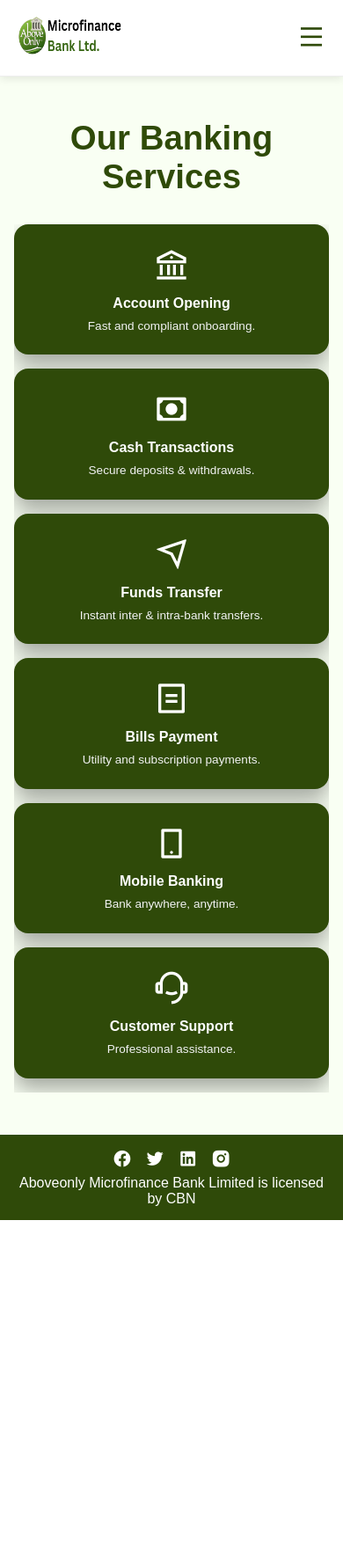
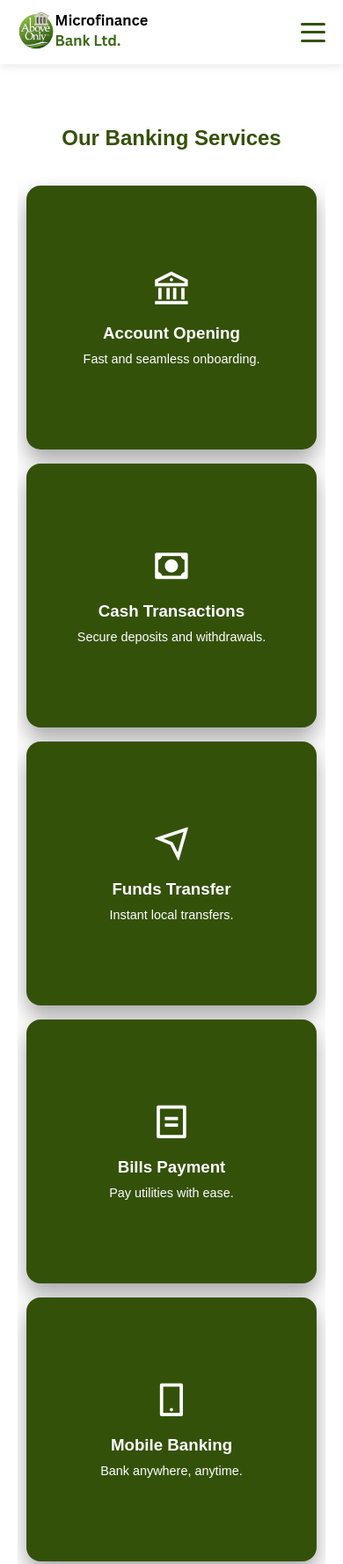
Before and after one commit to Igie1Odeh4/myf1rst-, a plain HTML site: page services.html in a window 390 px wide. Shown: the top 1778 px of the page at 88% size. Before the commit the page ends 1387 px from the top, so only its background shows below. Drawn offline with nearby package versions, Linux system fonts and the light colour scheme.

Commit message:
Add files via upload

```diff
--- a/services.html
+++ b/services.html
@@ -7,9 +7,247 @@
 
 <!-- Remix Icons -->
 <link href="https://cdn.jsdelivr.net/npm/remixicon@4.8.0/fonts/remixicon.css" rel="stylesheet">
- <link rel="stylesheet" href="style.css" />
 
+<style>
+/* ============ RESET ============ */
+* {
+  margin: 0;
+  padding: 0;
+  box-sizing: border-box;
+  font-family: Arial, Helvetica, sans-serif;
+}
+
+:root {
+  --green-dark: #34510a;
+  --green-light: #f9fff3;
+}
+
+/* ============ BODY ============ */
+body {
+  min-height: 100vh;
+  display: flex;
+  flex-direction: column;
+}
+
+/* ============ NAVBAR ============ */
+nav {
+  background: #fff;
+  box-shadow: 0 2px 10px rgba(0,0,0,.1);
+  position: sticky;
+  top: 0;
+  z-index: 1000;
+}
+
+.nav_content {
+  max-width: 1200px;
+  margin: auto;
+  padding: 12px 20px;
+  display: flex;
+  justify-content: space-between;
+  align-items: center;
+}
+
+.logo img {
+  height: 45px;
+}
+
+/* Hamburger */
+#menu-toggle {
+  display: none;
+}
+
+.checkbox {
+  display: none;
+  width: 28px;
+  height: 22px;
+  flex-direction: column;
+  justify-content: space-between;
+  cursor: pointer;
+}
+
+.checkbox span {
+  height: 3px;
+  background: var(--green-dark);
+  border-radius: 3px;
+  transition: 0.4s;
+}
+
+/* Animate to X */
+#menu-toggle:checked + .checkbox span:nth-child(1) {
+  transform: rotate(45deg) translate(5px, 6px);
+}
+#menu-toggle:checked + .checkbox span:nth-child(2) {
+  opacity: 0;
+}
+#menu-toggle:checked + .checkbox span:nth-child(3) {
+  transform: rotate(-45deg) translate(6px, -6px);
+}
+
+/* Nav links */
+nav ul {
+  list-style: none;
+  display: flex;
+  gap: 25px;
+}
+
+nav ul li a {
+  text-decoration: none;
+  color: var(--green-dark);
+  padding: 6px 10px;
+  border-radius: 5px;
+}
+
+nav ul li a:hover {
+  background: #006025;
+  color: #fff;
+}
+
+/* ============ SERVICES SECTION ============ */
+.services-section {
+  padding: 70px 20px;
+  text-align: center;
+}
+
+.services-section h2 {
+  margin-bottom: 30px;
+  color: var(--green-dark);
+}
+
+/* Wrapper */
+.scroll-wrapper {
+  max-width: 1200px;
+  margin: auto;
+  position: relative;
+}
+
+/* Desktop: horizontal scroll */
+.services {
+  display: flex;
+  gap: 1rem;
+  overflow-x: auto;
+  padding: 10px;
+  scroll-behavior: smooth;
+}
+
+/* Cards */
+.service-card {
+  min-width: calc((100% - 2rem) / 3);
+  background: var(--green-dark);
+  color: #fff;
+  border-radius: 16px;
+  padding: 2.5rem 1.8rem;
+  min-height: 300px;
+  display: flex;
+  flex-direction: column;
+  justify-content: center;
+  box-shadow: 0 12px 25px rgba(0,0,0,0.35);
+  transition: transform 0.3s ease;
+}
+
+.service-card:hover {
+  transform: translateY(-6px);
+}
+
+.service-card i {
+  font-size: 2.8rem;
+  margin-bottom: 1rem;
+}
+
+.service-card h3 {
+  margin-bottom: .5rem;
+}
+
+.service-card p {
+  font-size: .9rem;
+  line-height: 1.5;
+}
+
+/* Scroll buttons */
+.scroll-btn {
+  position: absolute;
+  top: 50%;
+  transform: translateY(-50%);
+  width: 40px;
+  height: 40px;
+  border-radius: 50%;
+  border: none;
+  font-size: 2rem;
+  cursor: pointer;
+  background: #fff;
+  box-shadow: 0 2px 8px rgba(0,0,0,.3);
+}
+
+.scroll-left { left: -18px; }
+.scroll-right { right: -18px; }
+
+/* ============ FOOTER ============ */
+footer {
+  margin-top: auto;
+  background: var(--green-dark);
+  color: #fff;
+  text-align: center;
+  padding: 15px;
+}
+
+.social_container {
+  display: flex;
+  justify-content: center;
+  gap: 15px;
+  margin-bottom: 8px;
+}
+
+.social_container a {
+  color: #fff;
+  font-size: 1.5rem;
+  text-decoration: none;
+}
+
+/* ============ RESPONSIVE ============ */
+@media (max-width: 900px) {
+
+  .checkbox {
+    display: flex;
+  }
+
+  nav ul {
+    position: fixed;
+    top: 70px;
+    left: -100%;
+    width: 100%;
+    height: calc(100vh - 70px);
+    background: var(--green-light);
+    flex-direction: column;
+    justify-content: center;
+    align-items: center;
+    gap: 2rem;
+    transition: left .3s ease;
+  }
+
+  #menu-toggle:checked ~ ul {
+    left: 0;
+  }
+
+  /* GRID on tablet */
+  .services {
+    display: grid;
+    grid-template-columns: repeat(2, 1fr);
+    gap: 1rem;
+    overflow-x: hidden;
+  }
+
+  .scroll-btn {
+    display: none;
+  }
+}
+
+@media (max-width: 500px) {
+  .services {
+    grid-template-columns: 1fr;
+  }
+}
+</style>
 </head>
+
 <body>
 
 <!-- NAVBAR -->
@@ -21,7 +259,7 @@
 
     <input type="checkbox" id="menu-toggle">
     <label for="menu-toggle" class="checkbox">
-      <i class="ri-menu-line"></i>
+      <span></span><span></span><span></span>
     </label>
 
     <ul>
@@ -42,41 +280,12 @@
     <button class="scroll-btn scroll-left" id="left">&#8249;</button>
 
     <div class="services" id="services">
-      <div class="service-card">
-        <i class="ri-bank-line"></i>
-        <h3>Account Opening</h3>
-        <p>Fast and compliant onboarding.</p>
-      </div>
-
-      <div class="service-card">
-        <i class="ri-cash-line"></i>
-        <h3>Cash Transactions</h3>
-        <p>Secure deposits & withdrawals.</p>
-      </div>
-
-      <div class="service-card">
-        <i class="ri-send-plane-line"></i>
-        <h3>Funds Transfer</h3>
-        <p>Instant inter & intra-bank transfers.</p>
-      </div>
-
-      <div class="service-card">
-        <i class="ri-bill-line"></i>
-        <h3>Bills Payment</h3>
-        <p>Utility and subscription payments.</p>
-      </div>
-
-      <div class="service-card">
-        <i class="ri-smartphone-line"></i>
-        <h3>Mobile Banking</h3>
-        <p>Bank anywhere, anytime.</p>
-      </div>
-
-      <div class="service-card">
-        <i class="ri-customer-service-2-line"></i>
-        <h3>Customer Support</h3>
-        <p>Professional assistance.</p>
-      </div>
+      <div class="service-card"><i class="ri-bank-line"></i><h3>Account Opening</h3><p>Fast and seamless onboarding.</p></div>
+      <div class="service-card"><i class="ri-cash-line"></i><h3>Cash Transactions</h3><p>Secure deposits and withdrawals.</p></div>
+      <div class="service-card"><i class="ri-send-plane-line"></i><h3>Funds Transfer</h3><p>Instant local transfers.</p></div>
+      <div class="service-card"><i class="ri-bill-line"></i><h3>Bills Payment</h3><p>Pay utilities with ease.</p></div>
+      <div class="service-card"><i class="ri-smartphone-line"></i><h3>Mobile Banking</h3><p>Bank anywhere, anytime.</p></div>
+      <div class="service-card"><i class="ri-customer-service-2-line"></i><h3>Customer Support</h3><p>24/7 reliable assistance.</p></div>
     </div>
 
     <button class="scroll-btn scroll-right" id="right">&#8250;</button>
@@ -95,14 +304,19 @@
 </footer>
 
 <script>
+/* Scroll buttons */
 const services = document.getElementById("services");
 document.getElementById("left").onclick = () =>
   services.scrollBy({ left: -services.clientWidth / 1.3, behavior: "smooth" });
 document.getElementById("right").onclick = () =>
   services.scrollBy({ left: services.clientWidth / 1.3, behavior: "smooth" });
+
+/* Auto-close mobile menu */
+const menuToggle = document.getElementById("menu-toggle");
+document.querySelectorAll("nav ul li a").forEach(link => {
+  link.addEventListener("click", () => menuToggle.checked = false);
+});
 </script>
 
 </body>
 </html>
-<!DOCTYPE html>
-<html lang="en">
```
